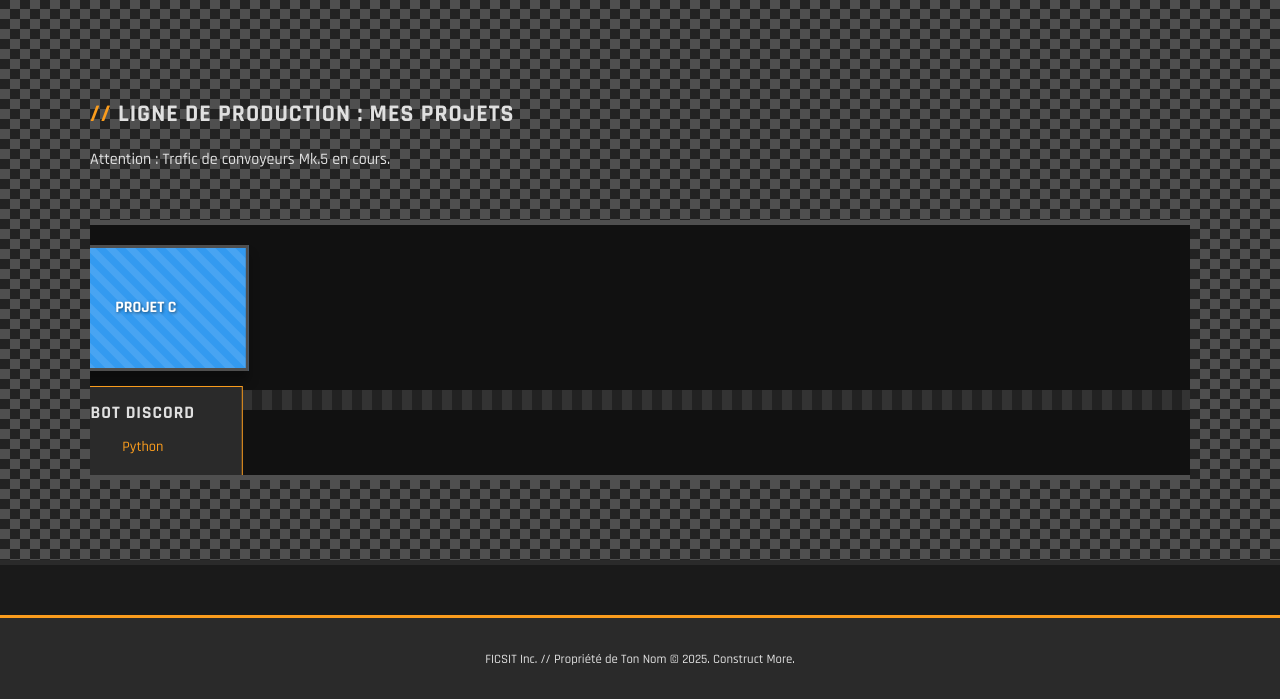
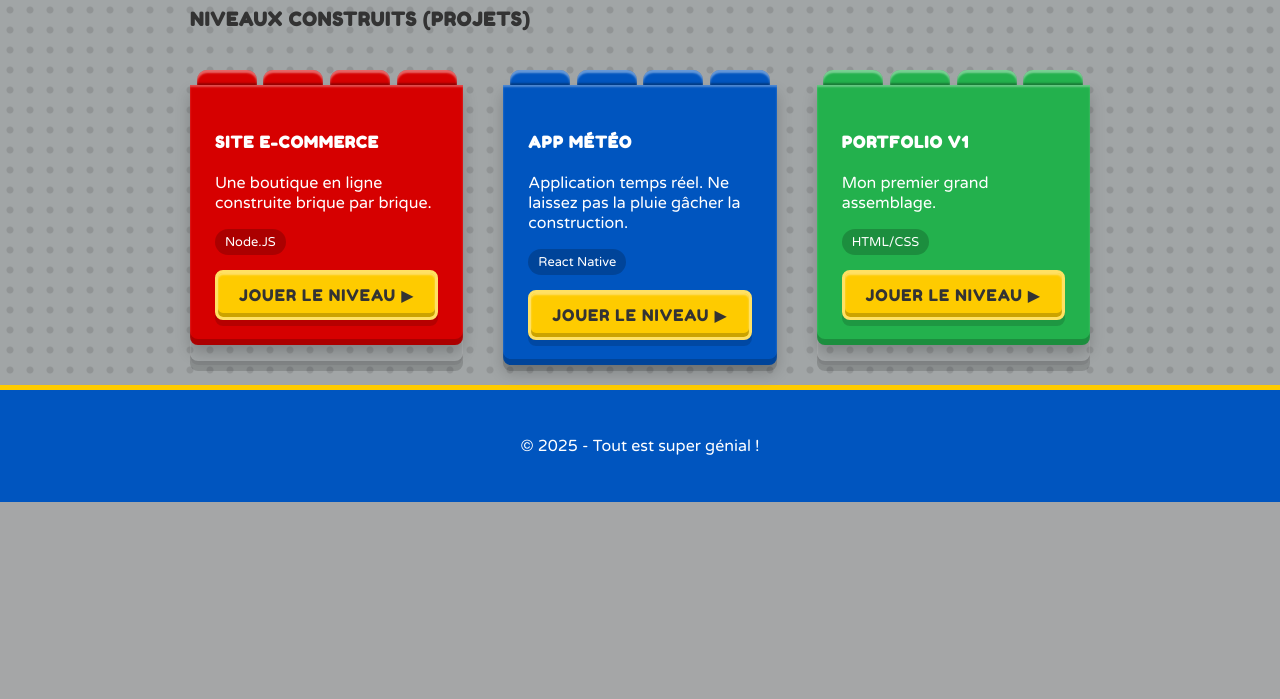
Before and after one commit to AlixCORBIN/AlixCORBIN.github.io, a PHP site: page / in a window 1280 px wide. Shown: the part 500-1199 px from the top of the page. After the commit the page ends 1002 px from the top, so only its background shows below. Run offline with PHP 8.4, Linux system fonts and the light colour scheme.

Commit message:
teste lego

```diff
--- a/index.html
+++ b/index.html
@@ -3,79 +3,87 @@
 <head>
     <meta charset="UTF-8">
     <meta name="viewport" content="width=device-width, initial-scale=1.0">
-    <title>Mon CV - Ingénieur FICSIT</title>
+    <title>Mon CV - Maître Constructeur</title>
     <link rel="stylesheet" href="style.css">
-    <link href="https://fonts.googleapis.com/css2?family=Rajdhani:wght@500;700&display=swap" rel="stylesheet">
+    <link href="https://fonts.googleapis.com/css2?family=Fredoka+One&family=Varela+Round&display=swap" rel="stylesheet">
 </head>
 <body>
 
-    <header class="ficsit-hud">
-        <div class="hud-left">PIONEER: <span>Ton Nom</span></div>
-        <div class="hud-right">STATUS: <span style="color: #4ade80;">EFFICIENT</span></div>
+    <header class="lego-hud">
+        <div class="hud-container header-bar">
+            <div class="character-stud">
+                <span>👤</span>
+            </div>
+            <div class="player-info">
+                <h1>Ton Nom</h1>
+                <p>Titre : Maître Constructeur Web</p>
+            </div>
+            <div class="stud-counter">
+                <span class="stud-coin">🟡</span>
+                <span>100% COMPLÉTÉ</span>
+            </div>
+        </div>
     </header>
 
+    <main class="baseplate-world">
 
-    <section class="biome biome-hub">
-        <div class="container intro-box">
-            <h1>Initialisation du Pioneer</h1>
-            <p>Bienvenue sur mon portfolio FICSIT. Je suis un développeur spécialisé dans l'optimisation et la construction de solutions robustes. Mon objectif : L'efficacité maximale.</p>
-            <div class="tech-stack">
-                <span>[HTML5]</span> <span>[CSS3]</span> <span>[JavaScript]</span> <span>[GitHub]</span>
+        <section class="container welcome-zone">
+            <div class="lego-panel white-brick">
+                <h2><span style="color: var(--lego-red);">>></span> Bienvenue dans mon Hub !</h2>
+                <p>Je suis un développeur passionné. J'assemble des blocs de code pour créer des expériences numériques solides et amusantes. Explorez ce niveau pour voir mes créations !</p>
             </div>
-        </div>
-    </section>
+        </section>
 
+        <section class="container skills-zone">
+            <h3>Briques de Compétences Collectées</h3>
+            <div class="skills-grid">
+                <div class="skill-brick blue-brick">HTML5</div>
+                <div class="skill-brick yellow-brick">CSS3</div>
+                <div class="skill-brick red-brick">JavaScript</div>
+                <div class="skill-brick green-brick">React</div>
+            </div>
+        </section>
 
-    <section class="biome biome-factory">
-        <div class="container">
-            <h2><span class="ficsit-orange">//</span> Ligne de Production : MES PROJETS</h2>
-            <p class="subtitle">Attention : Trafic de convoyeurs Mk.5 en cours.</p>
+        <section class="container projects-zone">
+            <h3>Niveaux Construits (Projets)</h3>
+            <div class="projects-grid">
 
-            <div class="conveyor-belt-container">
-                <div class="belt-surface"></div>
+                <article class="project-brick red-brick-build">
+                    <div class="studs-top"><span></span><span></span><span></span><span></span></div>
+                    <div class="brick-content">
+                        <h4>Site E-commerce</h4>
+                        <p>Une boutique en ligne construite brique par brique.</p>
+                        <span class="tech-tag">Node.JS</span>
+                        <a href="#" class="lego-btn">Jouer le niveau ▶</a>
+                    </div>
+                </article>
 
-                <div class="moving-items-track">
+                 <article class="project-brick blue-brick-build">
+                    <div class="studs-top"><span></span><span></span><span></span><span></span></div>
+                    <div class="brick-content">
+                        <h4>App Météo</h4>
+                        <p>Application temps réel. Ne laissez pas la pluie gâcher la construction.</p>
+                        <span class="tech-tag">React Native</span>
+                        <a href="#" class="lego-btn">Jouer le niveau ▶</a>
+                    </div>
+                </article>
 
-                    <div class="project-item">
-                        <div class="item-visual">
-                            <div class="cube-placeholder" style="background-color: #ff6b6b;">PROJET A</div>
-                        </div>
-                        <div class="item-info">
-                            <h3>Site E-commerce</h3>
-                            <p>React / Node.js</p>
-                            <a href="#" class="ficsit-button">Inspecter</a>
-                        </div>
+                <article class="project-brick green-brick-build">
+                    <div class="studs-top"><span></span><span></span><span></span><span></span></div>
+                    <div class="brick-content">
+                        <h4>Portfolio v1</h4>
+                        <p>Mon premier grand assemblage.</p>
+                        <span class="tech-tag">HTML/CSS</span>
+                        <a href="#" class="lego-btn">Jouer le niveau ▶</a>
                     </div>
+                </article>
 
-                     <div class="project-item">
-                        <div class="item-visual">
-                            <div class="cube-placeholder" style="background-color: #51cf66;">PROJET B</div>
-                        </div>
-                        <div class="item-info">
-                            <h3>Application Mobile</h3>
-                            <p>React Native</p>
-                            <a href="#" class="ficsit-button">Inspecter</a>
-                        </div>
-                    </div>
+            </div>
+        </section>
+    </main>
 
-                     <div class="project-item">
-                        <div class="item-visual">
-                            <div class="cube-placeholder" style="background-color: #339af0;">PROJET C</div>
-                        </div>
-                        <div class="item-info">
-                            <h3>Bot Discord</h3>
-                            <p>Python</p>
-                            <a href="#" class="ficsit-button">Inspecter</a>
-                        </div>
-                    </div>
-
-                    </div>
-            </div>
-            </div>
-    </section>
-
-    <footer>
-        <p>FICSIT Inc. // Propriété de Ton Nom © 2025. Construct More.</p>
+    <footer class="lego-footer">
+        <p>© 2025 - Tout est super génial !</p>
     </footer>
 
 </body>
--- a/style.css
+++ b/style.css
@@ -1,216 +1,215 @@
-/* --- CONFIGURATION GÉNÉRALE --- */
+/* --- VARIABLES LEGO --- */
 :root {
-    /* Palette de couleurs "Satisfactory" */
-    --ficsit-orange: #FA9C1D;
-    --ficsit-dark-grey: #2A2A2A;
-    --ficsit-metal: #4F4F4F;
-    --ficsit-light: #E0E0E0;
-    --bg-color: #1a1a1a;
+    --lego-red: #d60000;
+    --lego-blue: #0055bf;
+    --lego-yellow: #fecb00;
+    --lego-green: #23b14d;
+    --lego-white: #f4f4f4;
+    --lego-grey: #a1a5a6; /* Couleur des plaques de base */
+    --lego-dark: #333333;
+
+    /* Ombres pour l'effet plastique 3D */
+    --plastic-shadow-inset: inset 0 -4px 0 rgba(0,0,0,0.2), inset 0 2px 2px rgba(255,255,255,0.4);
+    --plastic-shadow-drop: 0 6px 0 rgba(0,0,0,0.15);
 }
 
+/* --- CONFIGURATION GLOBALE --- */
 body {
     margin: 0;
     padding: 0;
-    background-color: var(--bg-color);
-    color: var(--ficsit-light);
-    font-family: 'Rajdhani', sans-serif; /* Police style industriel */
-    overflow-x: hidden;
+    font-family: 'Varela Round', sans-serif; /* Police texte courant */
+    background-color: var(--lego-grey);
+    color: var(--lego-dark);
+}
+
+h1, h2, h3, h4, .lego-btn {
+    font-family: 'Fredoka One', cursive; /* Police "titre de jeu" */
+    text-transform: uppercase;
+    letter-spacing: 1px;
 }
 
 .container {
-    max-width: 1100px;
+    max-width: 900px;
     margin: 0 auto;
     padding: 20px;
 }
 
-h1, h2, h3 {
-    text-transform: uppercase;
-    letter-spacing: 1px;
-}
-
-.ficsit-orange { color: var(--ficsit-orange); }
-
-/* --- LE HUD (En-tête) --- */
-.ficsit-hud {
-    background: var(--ficsit-dark-grey);
-    border-bottom: 3px solid var(--ficsit-orange);
-    padding: 15px 30px;
-    display: flex;
-    justify-content: space-between;
-    font-weight: bold;
-    position: sticky;
-    top: 0;
-    z-index: 100;
-    box-shadow: 0 5px 15px rgba(0,0,0,0.5);
-}
-.ficsit-hud span { color: var(--ficsit-orange); }
-
-
-/* --- LES BIOMES (Sections) --- */
-.biome {
-    padding: 60px 0;
-    border-bottom: 5px solid var(--ficsit-dark-grey);
-}
-
-/* Section HUB - Style un peu plus "propre" */
-.biome-hub {
-    background: linear-gradient(rgba(42, 42, 42, 0.9), rgba(42, 42, 42, 0.9)), url('https://i.imgur.com/8F9H6jA.jpeg'); /* Image de fond Satisfactory générique */
-    background-size: cover;
-    background-position: center;
-    min-height: 40vh;
-    display: flex;
-    align-items: center;
-}
-
-.intro-box {
-    background: rgba(42, 42, 42, 0.8);
-    border: 2px solid var(--ficsit-orange);
-    padding: 30px;
-    backdrop-filter: blur(5px);
-}
-
-/* Section USINE - Style industriel */
-.biome-factory {
-    background-color: #222;
-    /* Texture de sol d'usine */
-    background-image:
-        linear-gradient(45deg, var(--ficsit-metal) 25%, transparent 25%),
-        linear-gradient(-45deg, var(--ficsit-metal) 25%, transparent 25%),
-        linear-gradient(45deg, transparent 75%, var(--ficsit-metal) 75%),
-        linear-gradient(-45deg, transparent 75%, var(--ficsit-metal) 75%);
-    background-size: 20px 20px;
-    background-position: 0 0, 0 10px, 10px -10px, -10px 0px;
-}
-
-/* --- LE CONVOYEUR (LA PIÈCE MAÎTRESSE) --- */
-.conveyor-belt-container {
-    margin-top: 50px;
-    position: relative;
-    height: 250px; /* Hauteur de la zone du convoyeur */
-    overflow: hidden; /* Cache les projets qui sortent de l'écran */
-    background: #111;
-    border-top: 5px solid var(--ficsit-metal);
-    border-bottom: 5px solid var(--ficsit-metal);
-}
-
-/* L'animation visuelle de la bande qui roule */
-.belt-surface {
-    position: absolute;
-    top: 50%;
-    left: 0;
-    right: 0;
-    height: 20px;
-    margin-top: 40px; /* Position sous les projets */
-    background: repeating-linear-gradient(
-        90deg,
-        #333,
-        #333 10px,
-        #222 10px,
-        #222 20px
-    );
-    /* Animation pour faire "rouler" la texture du tapis */
-    animation: scrollBelt 1s linear infinite;
-}
-
-/* Le conteneur qui déplace physiquement les objets */
-.moving-items-track {
-    display: flex;
-    /* L'animation principale qui fait bouger les projets de droite à gauche */
-    animation: moveProjects 15s linear infinite;
-    width: max-content; /* Important pour que les éléments soient sur une seule ligne */
-    padding-left: 100%; /* Commence hors écran à droite */
-}
-
-/* Pause l'animation au survol de la souris */
-.conveyor-belt-container:hover .moving-items-track,
-.conveyor-belt-container:hover .belt-surface {
-    animation-play-state: paused;
+/* --- LE FOND PLAQUE DE BASE (Baseplate) --- */
+/* L'astuce pour faire le sol avec les petits ronds */
+.baseplate-world {
+    background-color: var(--lego-grey);
+    /* Création d'un motif répété de petits cercles pour simuler les tenons */
+    background-image: radial-gradient(circle at center, rgba(0,0,0,0.1) 3px, transparent 4px);
+    background-size: 20px 20px; /* Espacement des tenons */
+    min-height: 100vh;
+    padding-top: 80px; /* Pour ne pas être caché par le header fixe */
 }
 
 
-/* --- LES PROJETS SUR LE CONVOYEUR --- */
-.project-item {
-    flex: 0 0 auto; /* Ne pas rétrécir */
-    width: 200px;
-    margin-right: 80px; /* Espace entre les projets sur le tapis */
-    position: relative;
-    top: 20px; /* Positionner sur le "tapis" visuel */
-    transition: transform 0.3s ease;
+/* --- LE HUD (Header) --- */
+.lego-hud {
+    background: var(--lego-blue);
+    border-bottom: 5px solid var(--lego-yellow);
+    box-shadow: 0 5px 10px rgba(0,0,0,0.3);
+    color: white;
+    padding: 10px 0;
+    position: fixed;
+    width: 100%;
+    top: 0;
+    z-index: 100;
 }
 
-/* Petit effet quand on survole un projet spécifique */
-.project-item:hover {
-    transform: scale(1.05);
-    z-index: 10;
+.header-bar {
+    display: flex;
+    align-items: center;
+    justify-content: space-between;
 }
 
-/* Placeholder visuel pour le projet (remplace par une image 3D si tu peux !) */
-.cube-placeholder {
-    width: 100%;
-    height: 120px;
-    display: flex;
-    align-items: center;
-    justify-content: center;
-    font-weight: bold;
-    color: #fff;
-    text-shadow: 1px 1px 3px rgba(0,0,0,0.5);
-    border: 3px solid var(--ficsit-metal);
-    box-shadow: 0 10px 10px rgba(0,0,0,0.3);
-    /* Petit look "caisse" */
-    background-image: linear-gradient(45deg, rgba(255,255,255,0.1) 25%, transparent 25%, transparent 50%, rgba(255,255,255,0.1) 50%, rgba(255,255,255,0.1) 75%, transparent 75%, transparent);
-    background-size: 20px 20px;
+.character-stud {
+    background: var(--lego-yellow);
+    width: 50px; height: 50px;
+    border-radius: 50%;
+    border: 3px solid white;
+    display: flex; justify-content: center; align-items: center;
+    font-size: 30px;
+    box-shadow: var(--plastic-shadow-inset);
 }
 
-.item-info {
-    background: var(--ficsit-dark-grey);
-    padding: 10px;
-    border: 1px solid var(--ficsit-orange);
-    margin-top: 15px;
-    text-align: center;
+.player-info h1 { margin: 0; font-size: 1.5rem; text-shadow: 2px 2px 0 var(--lego-dark); }
+.player-info p { margin: 0; opacity: 0.9; font-size: 0.9rem; }
+
+.stud-counter {
+    background: rgba(0,0,0,0.3);
+    padding: 10px 20px;
+    border-radius: 20px;
+    font-family: 'Fredoka One';
+    display: flex; align-items: center;
 }
-.item-info h3 { margin: 5px 0; font-size: 1.1rem; }
-.item-info p { color: var(--ficsit-orange); font-size: 0.9rem; }
+.stud-coin { margin-right: 10px; font-size: 1.2rem; animation: spin 3s linear infinite; }
+@keyframes spin { 100% { transform: rotateY(360deg); } }
 
 
-/* Bouton style FICSIT */
-.ficsit-button {
-    display: inline-block;
-    margin-top: 10px;
-    padding: 5px 15px;
-    background: var(--ficsit-orange);
-    color: var(--ficsit-dark-grey);
-    text-decoration: none;
+/* --- PANNEAUX ET BRIQUES --- */
+
+/* Le style générique d'une pièce en plastique */
+.lego-panel, .skill-brick, .project-brick, .lego-btn {
+    border-radius: 8px;
+    /* C'est cette ligne qui donne tout l'effet "plastique brillant avec un bord épais" */
+    box-shadow: var(--plastic-shadow-inset), var(--plastic-shadow-drop);
+    transition: all 0.2s ease;
+}
+
+/* Panneau d'intro blanc */
+.white-brick {
+    background: var(--lego-white);
+    padding: 30px;
+    border: 4px solid white;
+}
+
+/* Zone de compétences */
+.skills-grid { display: flex; gap: 15px; flex-wrap: wrap; margin-top: 20px; }
+.skill-brick {
+    padding: 15px 25px;
     font-weight: bold;
-    text-transform: uppercase;
-    clip-path: polygon(10% 0, 100% 0, 100% 70%, 90% 100%, 0 100%, 0 30%);
+    color: white;
+    text-shadow: 1px 1px 0 rgba(0,0,0,0.3);
 }
-.ficsit-button:hover { background: #fff; }
+/* Couleurs des briques de compétences */
+.blue-brick { background: var(--lego-blue); border: 3px solid #3a8adb; }
+.yellow-brick { background: var(--lego-yellow); color: var(--lego-dark); border: 3px solid #ffe163; }
+.red-brick { background: var(--lego-red); border: 3px solid #ff5e5e; }
+.green-brick { background: var(--lego-green); border: 3px solid #5ce685; }
 
 
-/* --- ANIMATIONS --- */
-
-/* Animation 1: Fait rouler la texture du tapis */
-@keyframes scrollBelt {
-    from { background-position: 0 0; }
-    to { background-position: 20px 0; }
+/* --- LES PROJETS (Grosses Briques 3D) --- */
+.projects-grid {
+    display: grid;
+    grid-template-columns: repeat(auto-fit, minmax(250px, 1fr)); /* Grille responsive */
+    gap: 40px;
+    margin-top: 40px;
 }
 
-/* Animation 2: Déplace les conteneurs de droite à gauche */
-@keyframes moveProjects {
-    0% {
-        transform: translateX(0);
-    }
-    100% {
-        /* On déplace loin vers la gauche pour être sûr qu'ils sortent de l'écran */
-        transform: translateX(-200%);
-    }
+/* Le conteneur principal de la brique projet */
+.project-brick {
+    position: relative;
+    margin-top: 15px; /* Espace pour les tenons du dessus */
 }
 
-footer {
-    background: var(--ficsit-dark-grey);
+/* La partie "contenu" de la brique */
+.brick-content {
+    padding: 25px;
+    color: white;
+    border-radius: 0 0 8px 8px; /* Arrondi seulement en bas */
+    /* On réapplique l'effet plastique ici */
+    box-shadow: inset 0 -6px 0 rgba(0,0,0,0.2), inset 0 2px 2px rgba(255,255,255,0.3), 0 8px 15px rgba(0,0,0,0.2);
+}
+
+/* COULEURS DES PROJETS */
+.red-brick-build .brick-content { background: var(--lego-red); }
+.blue-brick-build .brick-content { background: var(--lego-blue); }
+.green-brick-build .brick-content { background: var(--lego-green); }
+
+
+/* --- L'EFFET 3D DES TENONS (STUDS) SUR LE DESSUS --- */
+/* C'est la partie la plus technique. On crée 4 ronds en CSS et on les pose sur la boîte */
+.studs-top {
+    position: absolute;
+    top: -15px; /* On les remonte pour qu'ils dépassent */
+    left: 0; width: 100%;
+    display: flex;
+    justify-content: space-evenly;
+    height: 15px;
+}
+
+.studs-top span {
+    width: 22%; /* Largeur d'un tenon */
+    height: 15px;
+    border-radius: 10px 10px 0 0; /* Arrondi dessus, plat dessous */
+    /* Ombre pour donner le volume au tenon */
+    box-shadow: inset 0 3px 2px rgba(255,255,255,0.4), inset 0 -2px 2px rgba(0,0,0,0.3);
+}
+
+/* Couleur des tenons selon la brique parente */
+.red-brick-build .studs-top span { background: var(--lego-red); }
+.blue-brick-build .studs-top span { background: var(--lego-blue); }
+.green-brick-build .studs-top span { background: var(--lego-green); }
+
+
+/* --- BOUTONS et TAGS --- */
+.tech-tag {
+    display: inline-block;
+    background: rgba(0,0,0,0.2);
+    padding: 5px 10px;
+    border-radius: 15px;
+    font-size: 0.8rem;
+    margin-bottom: 15px;
+}
+
+.lego-btn {
+    display: block;
     text-align: center;
-    padding: 20px;
-    margin-top: 50px;
-    border-top: 3px solid var(--ficsit-orange);
-    font-size: 0.8rem;
+    background: var(--lego-yellow);
+    color: var(--lego-dark);
+    text-decoration: none;
+    padding: 12px;
+    border: 3px solid #ffe163;
 }
+
+/* Effet "rebond" quand on passe la souris sur un bouton ou une brique */
+.lego-btn:hover, .skill-brick:hover, .project-brick:hover {
+    transform: translateY(-4px); /* Ça monte un peu */
+    /* L'ombre dessous grandit */
+    box-shadow: var(--plastic-shadow-inset), 0 12px 0 rgba(0,0,0,0.15);
+    cursor: pointer;
+}
+/* Effet "clic" */
+.lego-btn:active {
+    transform: translateY(2px);
+    box-shadow: var(--plastic-shadow-inset), 0 2px 0 rgba(0,0,0,0.15);
+}
+
+.lego-footer {
+    text-align: center; padding: 30px;
+    background: var(--lego-blue); color: white;
+    border-top: 5px solid var(--lego-yellow);
+}
```
